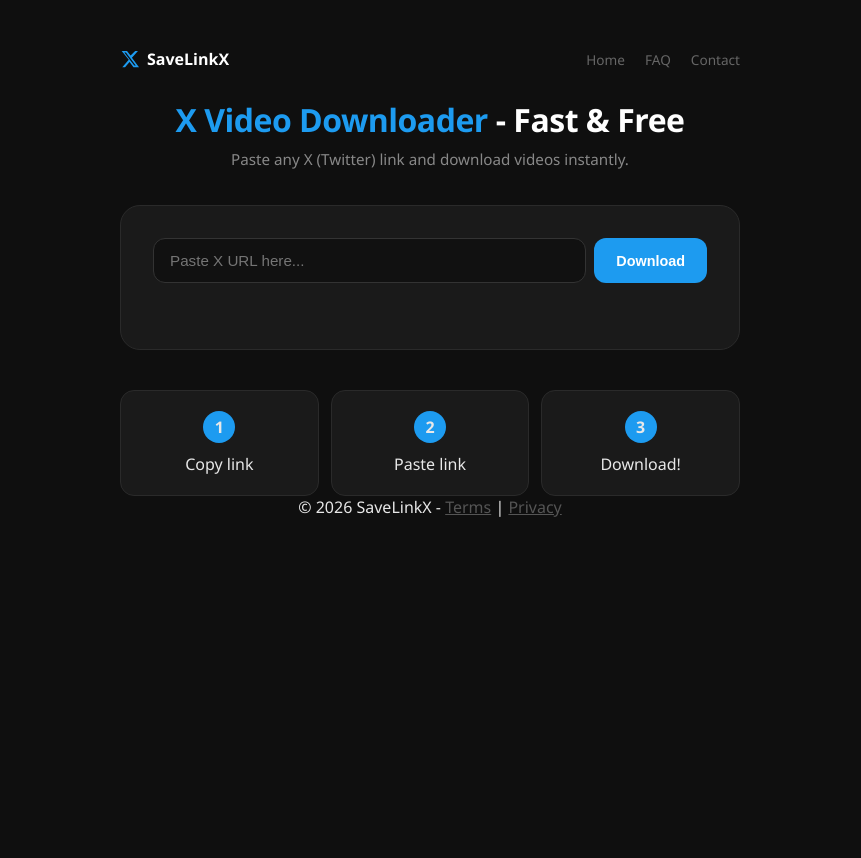
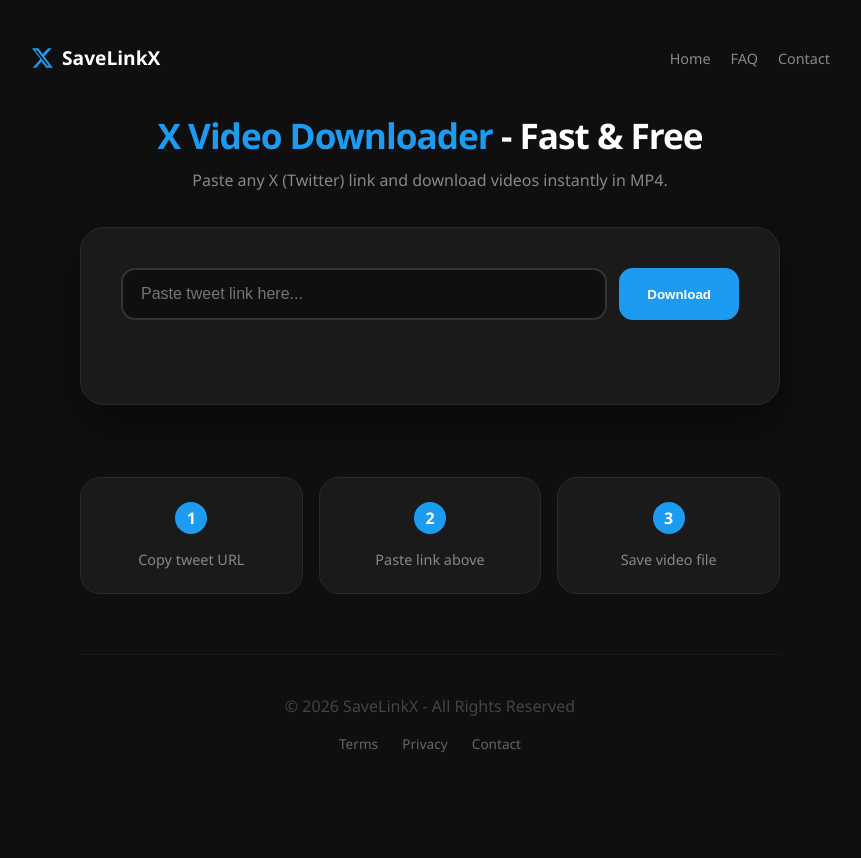
Before and after one commit to lars-rib/savelinkx, a Flask app: page / in a window 1280 px wide. Shown: the whole page, without its empty margins (210-1071 px from the left). Before the commit the page ends 517 px from the top, so only its background shows below. Run offline with Flask 3, Linux system fonts and the light colour scheme; some libraries are stand-ins or nearby versions.

Commit message:
Layout final restaurado com cafe

```diff
--- a/templates/index.html
+++ b/templates/index.html
@@ -5,104 +5,75 @@
   <meta name="viewport" content="width=device-width, initial-scale=1.0" />
   <link rel="icon" href="/static/favicon.svg" type="image/svg+xml" />
   <title>SaveLinkX | Download X (Twitter) Videos Online for Free</title>
-  <meta name="description" content="Download videos from X (Twitter) instantly and for free. Paste any tweet link and save it as MP4 - no signup, no software, works on any device." />
-  <link rel="canonical" href="{{ site_url }}/" />
-  <meta name="robots" content="index, follow" />
-  <meta name="author" content="SaveLinkX" />
-  <meta name="theme-color" content="#0f0f0f" />
-  <meta property="og:title" content="SaveLinkX - Download X (Twitter) Videos Online for Free" />
-  <meta property="og:description" content="Paste any tweet link and download in the highest available quality in seconds. Free, no account needed." />
-  <meta property="og:type" content="website" />
-  <meta property="og:url" content="{{ site_url }}/" />
-  <meta property="og:site_name" content="SaveLinkX" />
-  <meta property="og:locale" content="en_US" />
-  <meta name="keywords" content="X video downloader, Twitter video downloader, download X videos, download Twitter videos, save tweet video, twitter video download MP4, x.com video download, free twitter downloader, download video from X, twitter to mp4" />
-  <meta property="og:image" content="{{ site_url }}/static/og-image.png" />
-  <meta property="og:image:width" content="1200" />
-  <meta property="og:image:height" content="630" />
-  <meta property="og:image:alt" content="SaveLinkX - Download X (Twitter) Videos for Free" />
-  <meta name="twitter:card" content="summary_large_image" />
-  <meta name="twitter:title" content="SaveLinkX - Download X (Twitter) Videos for Free" />
-  <meta name="twitter:description" content="Download X and Twitter videos for free. Fast, easy, no signup required." />
-  <meta name="twitter:image" content="{{ site_url }}/static/og-image.png" />
-  <link rel="alternate" hreflang="en" href="{{ site_url }}/" />
-
-  <script type="application/ld+json">
-  {
-    "@context": "https://schema.org",
-    "@type": "WebApplication",
-    "name": "X Video Downloader",
-    "description": "Download X (Twitter) videos online for free in MP4 format. No account required.",
-    "url": "{{ site_url }}/",
-    "applicationCategory": "UtilitiesApplication",
-    "operatingSystem": "All",
-    "inLanguage": "en",
-    "offers": { "@type": "Offer", "price": "0", "priceCurrency": "USD" },
-    "publisher": {
-      "@type": "Organization",
-      "name": "SaveLinkX",
-      "url": "{{ site_url }}/"
-    }
-  }
-  </script>
+  <meta name="description" content="Download videos from X (Twitter) instantly and for free. Paste any tweet link and save it as MP4." />
 
   <style>
     *, *::before, *::after { box-sizing: border-box; margin: 0; padding: 0; }
-    body { font-family: 'Segoe UI', system-ui, sans-serif; background: #0f0f0f; color: #e8e8e8; min-height: 100vh; display: flex; flex-direction: column; align-items: center; padding: 48px 16px 64px; }
+    body { font-family: 'Segoe UI', system-ui, sans-serif; background: #0f0f0f; color: #e8e8e8; min-height: 100vh; display: flex; flex-direction: column; align-items: center; padding: 24px 16px 64px; }
+
+    /* Topnav Original */
+    .topnav { width: 100%; max-width: 800px; display: flex; justify-content: space-between; align-items: center; padding: 20px 0 40px; }
+    .topnav-brand { font-size: 1.2rem; font-weight: 800; color: #fff; text-decoration: none; display: flex; align-items: center; gap: 8px; }
+    .topnav-brand svg { width: 24px; fill: #1d9bf0; }
+    .topnav-links { display: flex; gap: 20px; list-style: none; }
+    .topnav-links a { color: #888; text-decoration: none; font-size: 0.9rem; transition: color 0.2s; }
+    .topnav-links a:hover { color: #1d9bf0; }
+
     header { text-align: center; margin-bottom: 36px; }
-    .logo { display: inline-flex; align-items: center; gap: 10px; margin-bottom: 12px; }
-    .logo svg { width: 32px; height: 32px; fill: #1d99f0; }
-    header h1 { font-size: 2rem; font-weight: 800; color: #fff; letter-spacing: -0.5px; }
+    header h1 { font-size: 2.2rem; font-weight: 800; color: #fff; letter-spacing: -1px; }
     header h1 span { color: #1d9bf0; }
-    header p { color: #888; margin-top: 8px; font-size: 0.95rem; }
-    .card { background: #1a1a1a; border: 1px solid #2a2a2a; border-radius: 20px; padding: 32px; width: 100%; max-width: 620px; }
-    .input-row { display: flex; gap: 8px; }
+    header p { color: #888; margin-top: 10px; font-size: 1rem; }
+
+    .card { background: #1a1a1a; border: 1px solid #2a2a2a; border-radius: 24px; padding: 40px; width: 100%; max-width: 700px; box-shadow: 0 20px 40px rgba(0,0,0,0.4); }
+    .input-row { display: flex; gap: 12px; }
     .input-wrap { position: relative; flex: 1; }
-    input[type="text"] { width: 100%; background: #111; border: 1.5px solid #333; border-radius: 12px; padding: 13px 44px 13px 16px; color: #e8e8e8; font-size: 0.95rem; outline: none; transition: border-color 0.2s; }
+    input[type="text"] { width: 100%; background: #0f0f0f; border: 2px solid #333; border-radius: 14px; padding: 15px 18px; color: #fff; font-size: 1rem; outline: none; transition: border-color 0.2s; }
     input[type="text"]:focus { border-color: #1d9bf0; }
-    #pasteBtn { position: absolute; right: 10px; top: 50%; transform: translateY(-50%); background: none; border: none; padding: 4px; cursor: pointer; color: #555; border-radius: 6px; transition: color 0.2s; font-size: 0; }
-    #pasteBtn:hover { color: #1d9bf0; }
-    #pasteBtn svg { width: 18px; height: 18px; }
-    button { cursor: pointer; border: none; border-radius: 12px; padding: 13px 22px; font-size: 0.9rem; font-weight: 700; transition: opacity 0.2s, background 0.2s, transform 0.1s; }
-    button:active:not(:disabled) { transform: scale(0.97); }
-    button:disabled { opacity: 0.4; cursor: not-allowed; }
-    #fetchBtn { background: #1d9bf0; color: #fff; white-space: nowrap; display: flex; align-items: center; gap: 6px; }
-    .spinner { width: 16px; height: 16px; border: 2px solid rgba(255,255,255,0.3); border-top-color: #fff; border-radius: 50%; animation: spin 0.7s linear infinite; display: none; }
-    @keyframes spin { to { transform: rotate(360deg); } }
-    #status { margin-top: 14px; font-size: 0.85rem; text-align: center; min-height: 20px; display: flex; align-items: center; justify-content: center; gap: 8px; }
-    #statusSpinner { width: 14px; height: 14px; border: 2px solid rgba(255,255,255,0.2); border-top-color: #aaa; border-radius: 50%; animation: spin 0.7s linear infinite; display: none; }
+
+    #fetchBtn { background: #1d9bf0; color: #fff; padding: 15px 28px; border-radius: 14px; font-weight: 700; cursor: pointer; border: none; transition: background 0.2s; }
+    #fetchBtn:hover { background: #1a8cd8; }
+
+    #status { margin-top: 20px; text-align: center; min-height: 24px; font-size: 0.9rem; }
     .status-error { color: #ff6b6b; }
     .status-loading { color: #aaa; }
-    #videoInfo { display: none; margin-top: 24px; animation: fadeIn 0.3s ease; }
-    @keyframes fadeIn { from { opacity: 0; transform: translateY(6px); } to { opacity: 1; transform: none; } }
-    .divider { border: none; border-top: 1px solid #2a2a2a; margin-bottom: 20px; }
-    .thumb-row { display: flex; gap: 16px; align-items: flex-start; }
-    .thumb-wrap img { width: 130px; border-radius: 10px; object-fit: cover; display: block; }
-    .meta h2 { font-size: 0.95rem; font-weight: 600; line-height: 1.45; margin-bottom: 8px; word-break: break-word; }
-    .badge { background: #222; border: 1px solid #333; border-radius: 20px; padding: 3px 10px; font-size: 0.75rem; color: #aaa; }
-    .format-section { margin-top: 20px; }
-    .format-section label { font-size: 0.8rem; color: #777; display: block; margin-bottom: 8px; text-transform: uppercase; }
-    select { width: 100%; background: #111; border: 1.5px solid #333; border-radius: 12px; padding: 12px 14px; color: #e8e8e8; font-size: 0.9rem; outline: none; }
-    #downloadBtn { margin-top: 14px; width: 100%; background: #1d9bf0; color: #fff; padding: 15px; font-size: 1rem; display: flex; align-items: center; justify-content: center; gap: 8px; }
-    .how-to { margin-top: 40px; width: 100%; max-width: 620px; }
-    .steps { display: grid; grid-template-columns: repeat(3, 1fr); gap: 12px; }
-    .step { background: #1a1a1a; border: 1px solid #2a2a2a; border-radius: 14px; padding: 20px 16px; text-align: center; }
-    .step-num { width: 32px; height: 32px; background: #1d9bf0; border-radius: 50%; display: flex; align-items: center; justify-content: center; margin: 0 auto 10px; font-weight: 700; }
-    .faq { margin-top: 32px; width: 100%; max-width: 620px; }
-    details { background: #1a1a1a; border: 1px solid #2a2a2a; border-radius: 12px; margin-bottom: 8px; }
-    summary { padding: 14px 18px; cursor: pointer; font-size: 0.9rem; font-weight: 600; display: flex; justify-content: space-between; }
-    .topnav { width: 100%; max-width: 620px; display: flex; justify-content: space-between; padding-bottom: 28px; }
-    .topnav-brand { color: #fff; text-decoration: none; font-weight: 800; display: flex; align-items: center; gap: 7px; }
-    .topnav-links { display: flex; gap: 20px; list-style: none; }
-    .topnav-links a { color: #666; text-decoration: none; font-size: 0.85rem; }
-    @media (max-width: 480px) { .steps { grid-template-columns: 1fr; } }
+
+    #videoInfo { display: none; margin-top: 32px; border-top: 1px solid #2a2a2a; padding-top: 24px; animation: fadeIn 0.4s ease; }
+    @keyframes fadeIn { from { opacity: 0; transform: translateY(10px); } to { opacity: 1; transform: none; } }
+
+    .thumb-row { display: flex; gap: 20px; align-items: center; }
+    #thumbnail { width: 150px; border-radius: 12px; border: 1px solid #333; }
+    .meta h2 { font-size: 1.1rem; font-weight: 600; color: #fff; }
+
+    .format-section { margin-top: 24px; }
+    .format-section label { font-size: 0.8rem; color: #666; text-transform: uppercase; font-weight: 700; }
+    select { width: 100%; background: #0f0f0f; border: 2px solid #333; padding: 14px; color: #fff; border-radius: 14px; margin-top: 10px; cursor: pointer; }
+
+    #downloadBtn { width: 100%; background: #1d9bf0; color: #fff; padding: 18px; border-radius: 14px; font-weight: 700; margin-top: 20px; border: none; cursor: pointer; font-size: 1.1rem; }
+
+    /* Steps */
+    .how-to { margin-top: 48px; width: 100%; max-width: 700px; }
+    .steps { display: grid; grid-template-columns: repeat(3, 1fr); gap: 16px; margin-top: 24px; }
+    .step { background: #1a1a1a; border: 1px solid #2a2a2a; border-radius: 20px; padding: 24px; text-align: center; transition: transform 0.2s; }
+    .step:hover { transform: translateY(-5px); }
+    .step-num { background: #1d9bf0; width: 32px; height: 32px; border-radius: 50%; margin: 0 auto 16px; display: flex; align-items: center; justify-content: center; font-weight: 800; color: #fff; }
+    .step p { font-size: 0.9rem; color: #888; font-weight: 500; }
+
+    footer { margin-top: 60px; padding: 40px 0; border-top: 1px solid #1a1a1a; width: 100%; max-width: 700px; text-align: center; color: #444; }
+    footer a { color: #666; text-decoration: none; margin: 0 10px; font-size: 0.85rem; }
+    footer a:hover { color: #1d9bf0; text-decoration: underline; }
+
+    @media (max-width: 600px) {
+      .steps { grid-template-columns: 1fr; }
+      .input-row { flex-direction: column; }
+      header h1 { font-size: 1.8rem; }
+    }
   </style>
 </head>
 <body>
 
   <nav class="topnav">
     <a href="/" class="topnav-brand">
-      <svg viewBox="0 0 24 24" width="20" fill="#1d9bf0"><path d="M18.244 2.25h3.308l-7.227 8.26 8.502 11.24H16.17l-4.714-6.231-5.401 6.231H2.747l7.73-8.835L2.007 2.25h6.394l4.266 5.637 5.577-5.637Zm-1.161 17.52h1.833L7.084 4.126H5.117z"/></svg>
+      <svg viewBox="0 0 24 24"><path d="M18.244 2.25h3.308l-7.227 8.26 8.502 11.24H16.17l-4.714-6.231-5.401 6.231H2.747l7.73-8.835L2.007 2.25h6.394l4.266 5.637 5.577-5.637Zm-1.161 17.52h1.833L7.084 4.126H5.117z"/></svg>
       SaveLinkX
     </a>
     <ul class="topnav-links">
@@ -114,77 +85,72 @@
 
   <header>
     <h1><span>X Video Downloader</span> - Fast & Free</h1>
-    <p>Paste any X (Twitter) link and download videos instantly.</p>
+    <p>Paste any X (Twitter) link and download videos instantly in MP4.</p>
   </header>
 
   <main class="card">
     <div class="input-row">
       <div class="input-wrap">
-        <input type="text" id="urlInput" placeholder="Paste X URL here..." />
-        <button id="pasteBtn" onclick="pasteUrl()">Paste</button>
+        <input type="text" id="urlInput" placeholder="Paste tweet link here..." />
       </div>
-      <button id="fetchBtn" onclick="fetchInfo()">
-        <div class="spinner" id="fetchSpinner"></div>
-        <span id="fetchLabel">Download</span>
-      </button>
+      <button id="fetchBtn" onclick="fetchInfo()">Download</button>
     </div>
-
-    <div id="status"><div id="statusSpinner"></div><span id="statusText"></span></div>
+    <div id="status"><span id="statusText"></span></div>
 
     <div id="videoInfo">
-      <hr class="divider" />
       <div class="thumb-row">
-        <div class="thumb-wrap"><img id="thumbnail" src="" /></div>
+        <img id="thumbnail" src="" alt="Thumbnail" />
         <div class="meta">
-          <h2 id="title"></h2>
-          <div class="meta-badges">
-            <span class="badge" id="uploaderBadge"></span>
-            <span class="badge" id="durationBadge"></span>
-          </div>
+          <h2 id="title">Video Title</h2>
         </div>
       </div>
       <div class="format-section">
-        <label>Quality</label>
-        <select id="formatSelect"></select>
+        <label>Select Quality</label>
+        <select id="formatSelect">
+            <option value="best">Best Quality (MP4)</option>
+        </select>
       </div>
-      <button id="downloadBtn" onclick="startDownload()">
-        <div id="dlSpinner"></div>
-        <span id="dlLabel">Download Now</span>
-      </button>
+      <button id="downloadBtn" onclick="startDownload()">Download Now</button>
     </div>
   </main>
 
   <section class="how-to">
     <div class="steps">
-      <div class="step"><div class="step-num">1</div><p>Copy link</p></div>
-      <div class="step"><div class="step-num">2</div><p>Paste link</p></div>
-      <div class="step"><div class="step-num">3</div><p>Download!</p></div>
+      <div class="step">
+        <div class="step-num">1</div>
+        <p>Copy tweet URL</p>
+      </div>
+      <div class="step">
+        <div class="step-num">2</div>
+        <p>Paste link above</p>
+      </div>
+      <div class="step">
+        <div class="step-num">3</div>
+        <p>Save video file</p>
+      </div>
     </div>
   </section>
 
   <footer>
-    <p>© 2026 SaveLinkX - <a href="/termos" style="color:#555">Terms</a> | <a href="/privacidade" style="color:#555">Privacy</a></p>
+    <p>© 2026 SaveLinkX - All Rights Reserved</p>
+    <div style="margin-top: 15px;">
+        <a href="/termos">Terms</a>
+        <a href="/privacidade">Privacy</a>
+        <a href="/contato">Contact</a>
+    </div>
   </footer>
 
   <script>
     let currentUrl = "";
 
-    function setStatus(msg, type = "") {
-      document.getElementById("statusText").textContent = msg;
-      document.getElementById("status").className = type ? `status-${type}` : "";
-      document.getElementById("statusSpinner").style.display = type === "loading" ? "block" : "none";
-    }
-
-    async function pasteUrl() {
-      const text = await navigator.clipboard.readText();
-      document.getElementById("urlInput").value = text;
-    }
-
     async function fetchInfo() {
       const url = document.getElementById("urlInput").value.trim();
-      if (!url) return;
+      if(!url) return;
       currentUrl = url;
-      document.getElementById("fetchSpinner").style.display = "block";
+      const statusText = document.getElementById("statusText");
+      statusText.textContent = "Fetching video info...";
+      statusText.className = "status-loading";
+
       try {
         const res = await fetch("/info", {
           method: "POST",
@@ -192,44 +158,40 @@
           body: JSON.stringify({ url }),
         });
         const data = await res.json();
+        if(!res.ok) throw new Error();
+
         document.getElementById("thumbnail").src = data.thumbnail;
         document.getElementById("title").textContent = data.title;
-        document.getElementById("uploaderBadge").textContent = data.uploader;
-        document.getElementById("durationBadge").textContent = data.duration;
-
-        const sel = document.getElementById("formatSelect");
-        sel.innerHTML = '<option value="best">Best Quality</option><option value="worst">Low Quality</option>';
-
         document.getElementById("videoInfo").style.display = "block";
-        setStatus("");
+        statusText.textContent = "";
       } catch (err) {
-        setStatus("Error loading video", "error");
-      } finally {
-        document.getElementById("fetchSpinner").style.display = "none";
+        statusText.textContent = "Error: Make sure the link is valid and public.";
+        statusText.className = "status-error";
       }
     }
 
     async function startDownload() {
       const btn = document.getElementById("downloadBtn");
+      const originalText = btn.textContent;
+      btn.textContent = "Processing...";
       btn.disabled = true;
-      document.getElementById("dlSpinner").style.display = "block";
+
       try {
         const res = await fetch("/download", {
           method: "POST",
           headers: { "Content-Type": "application/json" },
-          body: JSON.stringify({ url: currentUrl, format_id: document.getElementById("formatSelect").value }),
+          body: JSON.stringify({ url: currentUrl, format_id: "best" }),
         });
         const blob = await res.blob();
         const a = document.createElement("a");
         a.href = URL.createObjectURL(blob);
-        a.download = "video.mp4";
+        a.download = "savelinkx_video.mp4";
         a.click();
-        setStatus("Download started!", "ok");
       } catch (err) {
-        setStatus("Download failed", "error");
+        alert("Download failed. Please try again.");
       } finally {
+        btn.textContent = originalText;
         btn.disabled = false;
-        document.getElementById("dlSpinner").style.display = "none";
       }
     }
 
```
